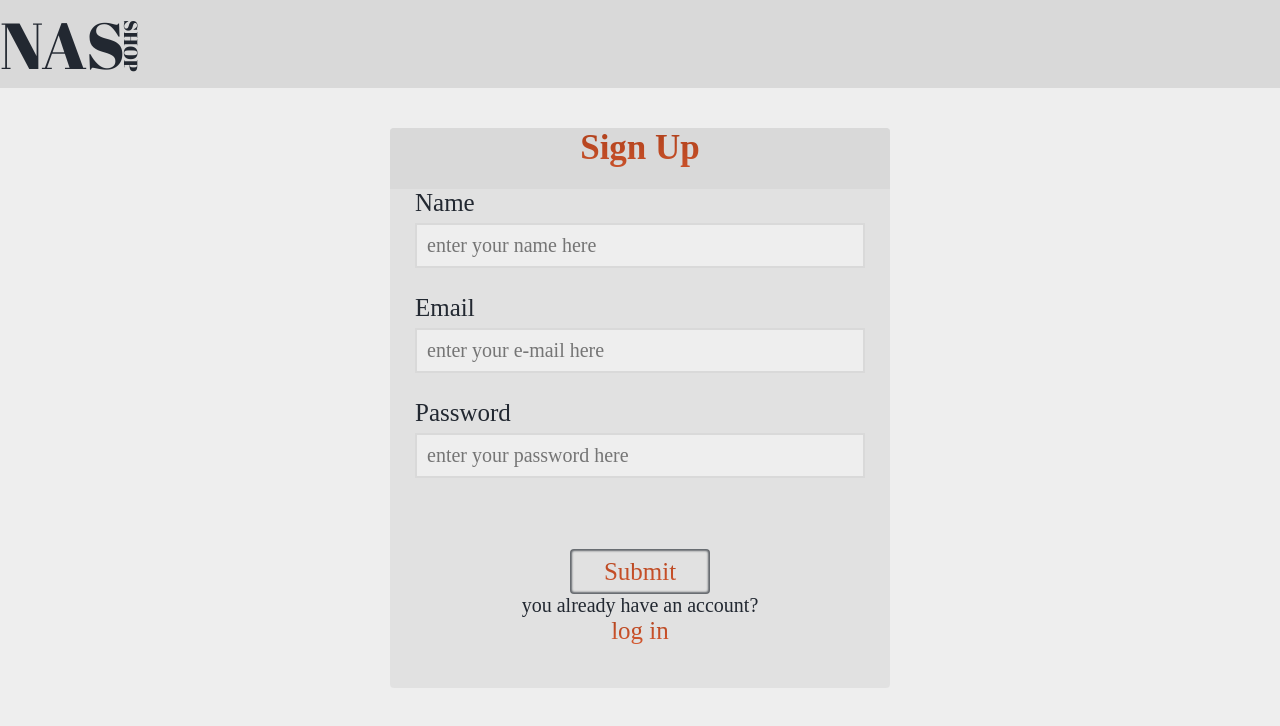
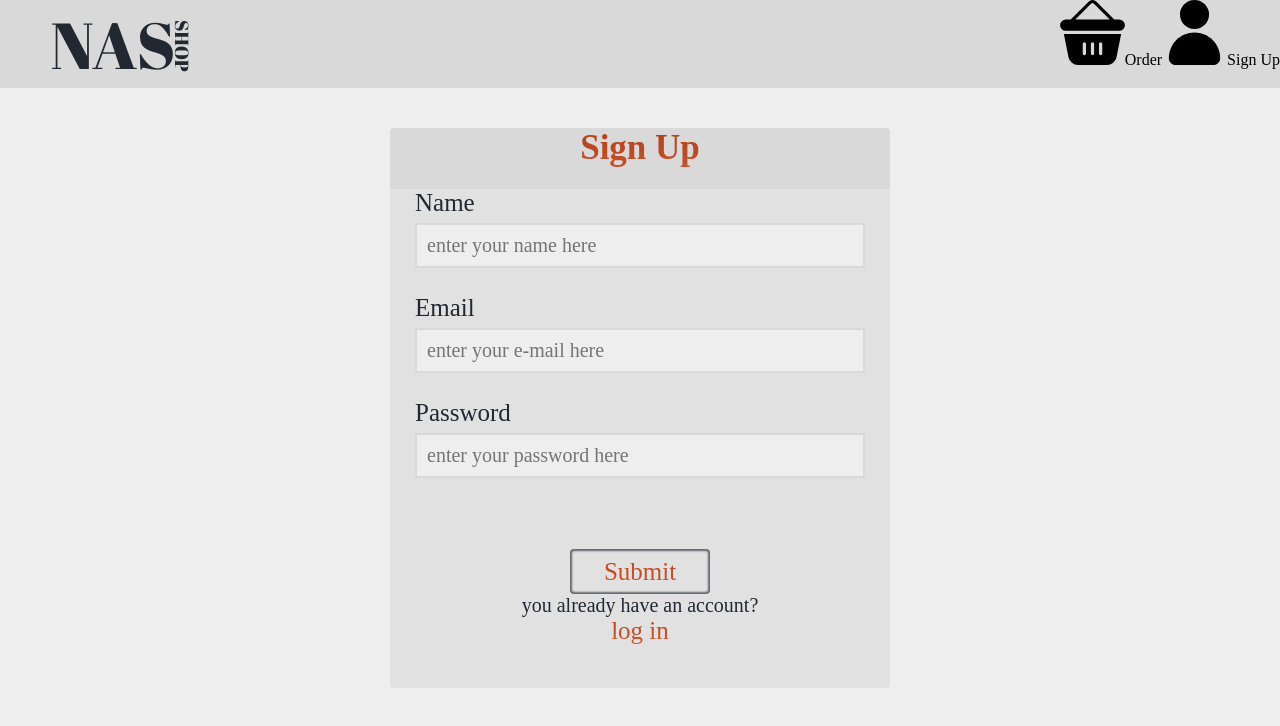
Before and after one commit to Taps73r/OnlineShop, a Next.js app: page /registration in a window 1280 px wide. Shown: the top 726 px of the page. Built offline with nearby package versions, Linux system fonts and the light colour scheme; a web font is replaced by a local one.

Commit message:
add links with icons

```diff
--- a/src/components/Header/Header.scss
+++ b/src/components/Header/Header.scss
@@ -4,12 +4,17 @@
     width: 100%;
     display: flex;
     flex-direction: row;
-    background-color: #D9D9D9;
+    justify-content: space-between;
+    background-color: #d9d9d9;
+
+
 
     &__logo-text {
+        width: 20%;
         display: flex;
         flex-direction: row;
         align-items: center;
+        justify-content: center;
 
         & p:first-child {
             font-size: 65px;
--- a/src/components/Header/Header.tsx
+++ b/src/components/Header/Header.tsx
@@ -1,4 +1,7 @@
 import "./Header.scss";
+
+import BasketIcon from "@/assets/icons/basket-icon.svg";
+import AvatarIcon from "@/assets/icons/avatar-icon.svg";
 
 import Link from "next/link";
 
@@ -11,7 +14,24 @@ export function Header({}: IHeaderProps) {
                 <p>NAS</p>
                 <p className="header__logo-text__rotate">SHOP</p>
             </Link>
-            <div className="header__buttons"></div>
+            <div className="header__links">
+                {
+                    <>
+                        <Link href="/orders" className="header__links__order">
+                            <BasketIcon width={65} height={65} />
+                            Order
+                        </Link>
+                        <Link
+                            href="/registration"
+                            className="header__links__sign-up"
+                        >
+                            <AvatarIcon width={65} height={65} />
+                            Sign Up
+                        </Link>
+                    </>
+                }
+                {<Link href="/registration"></Link>}
+            </div>
         </header>
     );
 }
```
